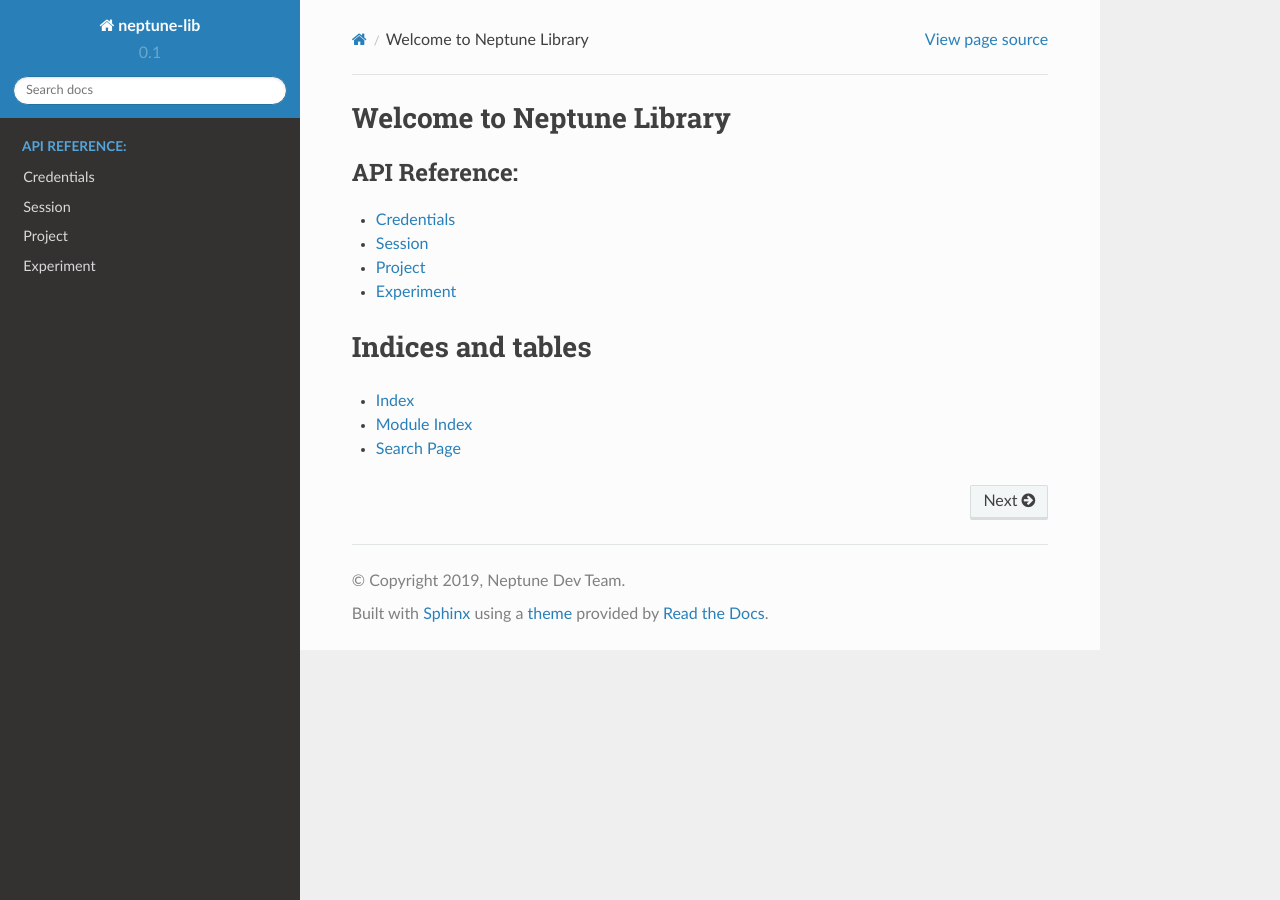
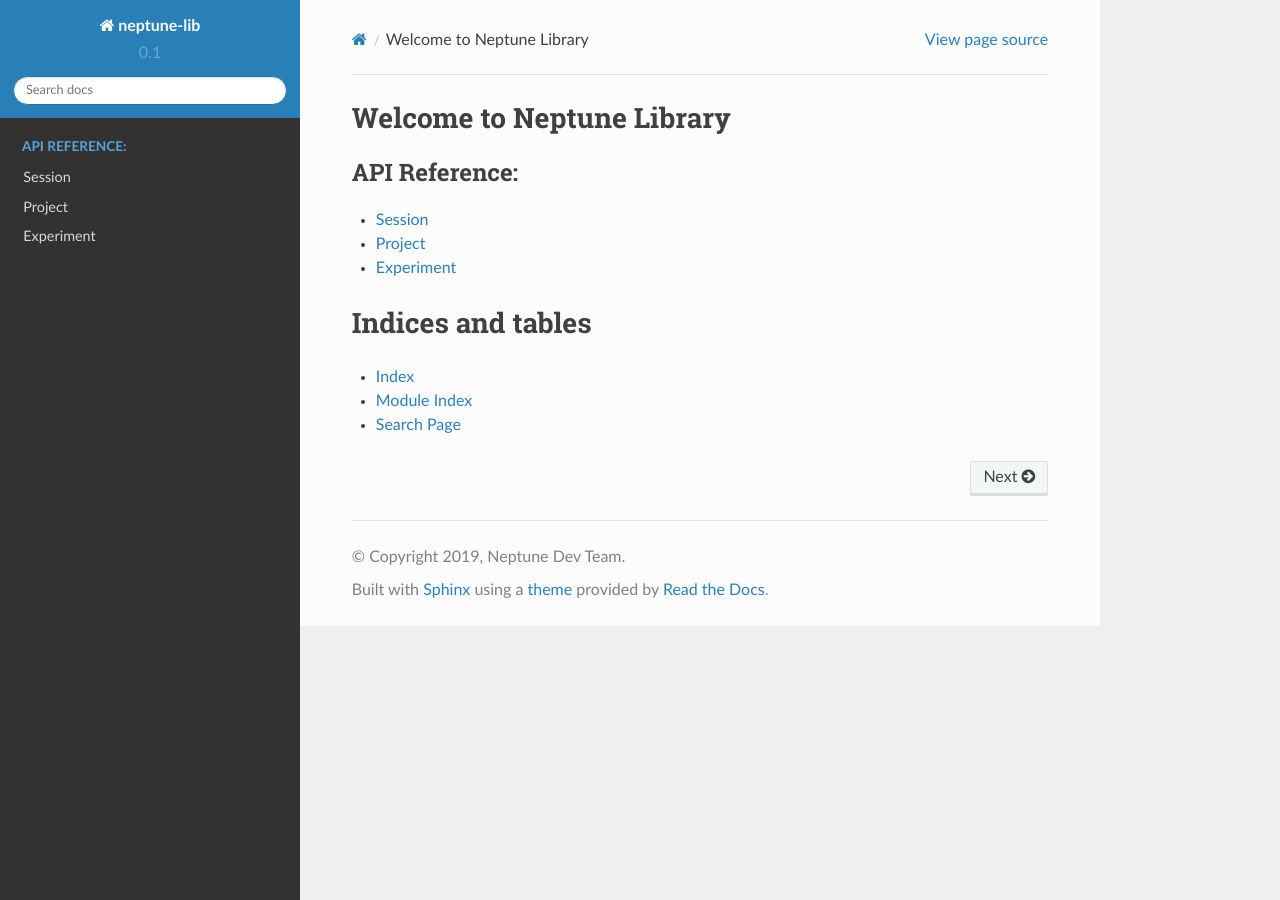
Before and after one commit to neptune-ai/neptune-lib, a Sphinx documentation site: the page built from docs/index.rst, in a window 1280 px wide. Built offline with Sphinx 7.4.7 and the Read the Docs theme 2.0.0, drawn with Linux system fonts in a browser that asks for light colours.

Commit message:
dropped credentials from docs

```diff
--- a/docs/credentials.rst
+++ /dev/null
@@ -1,6 +0,0 @@
-Credentials
-===========
-
-.. automodule:: neptunelib.credentials
-    :members:
-    :show-inheritance:
--- a/docs/index.rst
+++ b/docs/index.rst
@@ -5,7 +5,6 @@ Welcome to Neptune Library
    :maxdepth: 2
    :caption: API Reference:
 
-   Credentials <credentials>
    Session <session>
    Project <project>
    Experiment <experiment>
```
